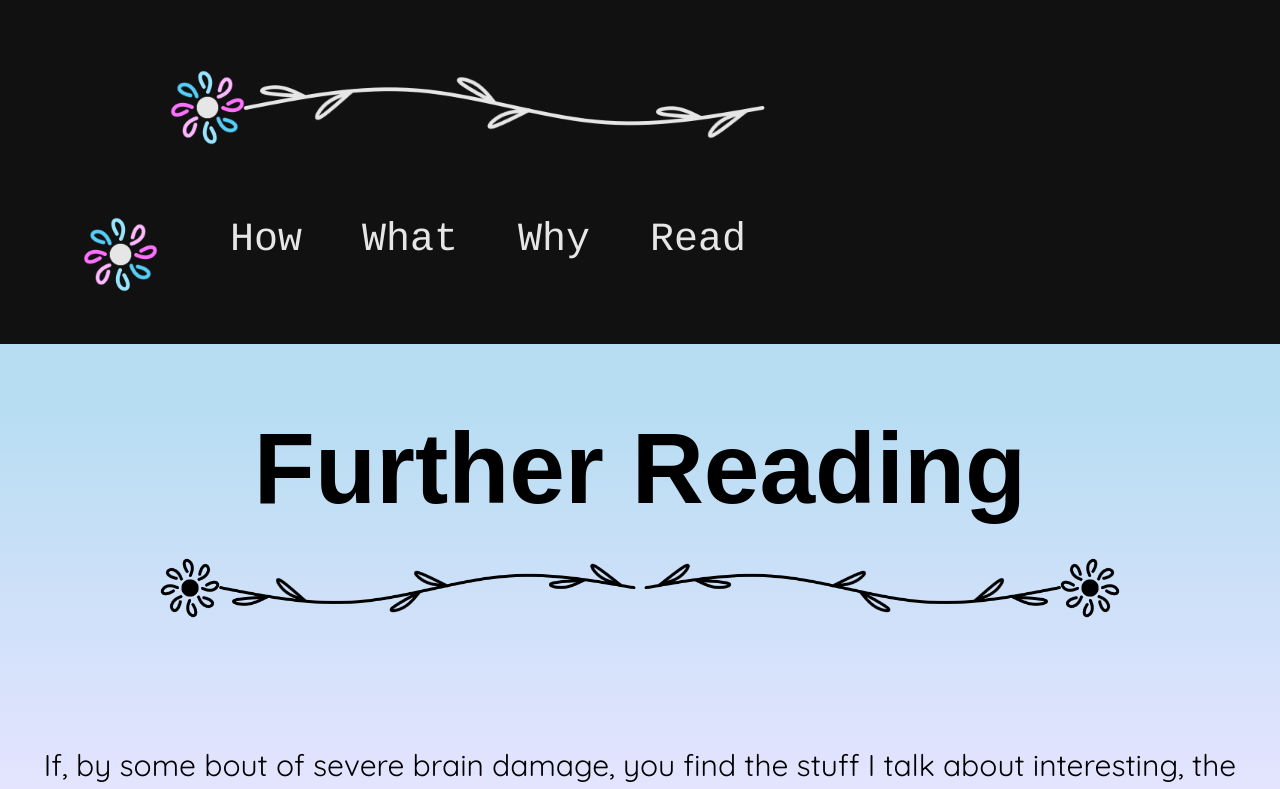
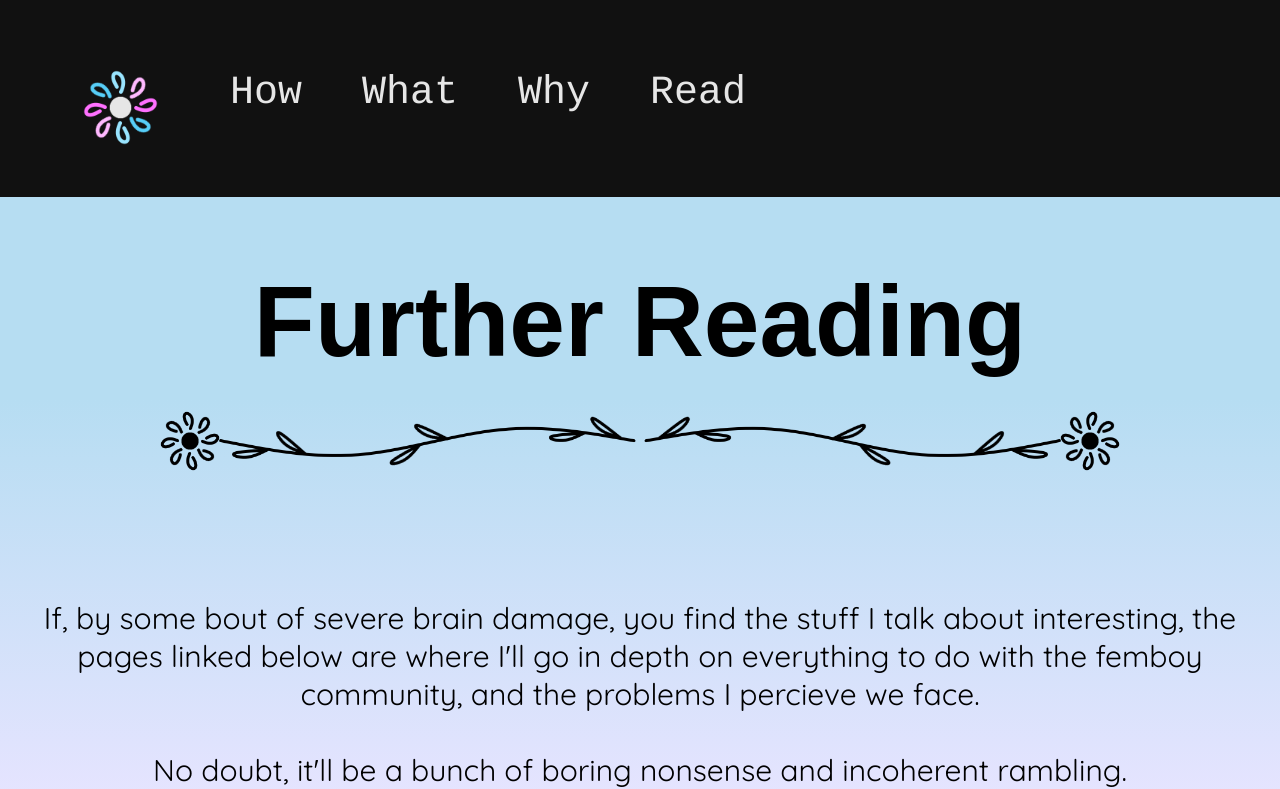
Before and after one commit to aBetterFemboyDay/aBetterFemboyDay, a plain HTML site: page Read/Further Reading.html in a window 1280 px wide. Shown: the top 789 px of the page. Drawn offline with Linux system fonts and the light colour scheme; a web font is replaced by a local one.

Commit message:
Update Further Reading.html

```diff
--- a/Read/Further Reading.html
+++ b/Read/Further Reading.html
@@ -17,9 +17,6 @@
 
 <body>
   <nav>
-    <ul>
-      <li><a href="https://abetterfemboyday.github.io/aBetterFemboyDay/index"><img src="Homeicon.png"></a></li>
-    </ul>
     <ul>
     <li><a href="https://abetterfemboyday.github.io/aBetterFemboyDay/index"><img src="Favicon.png"></a></li>
     <li><a href="https://abetterfemboyday.github.io/aBetterFemboyDay/How/How.html">How</a></li>
```
